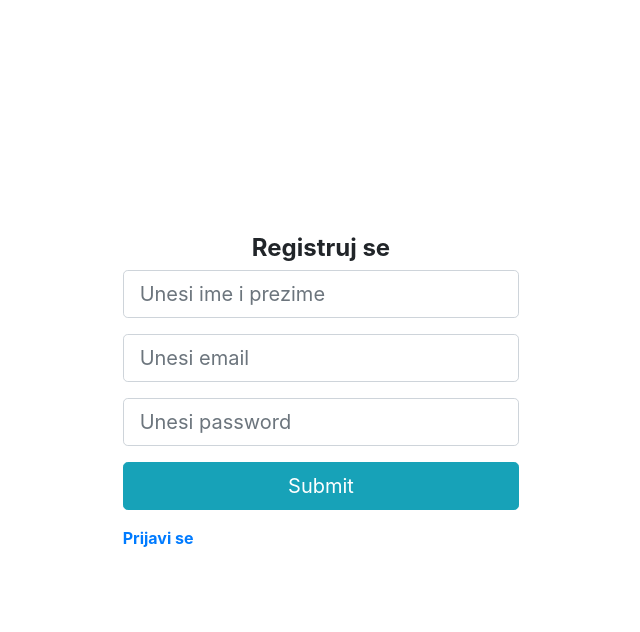
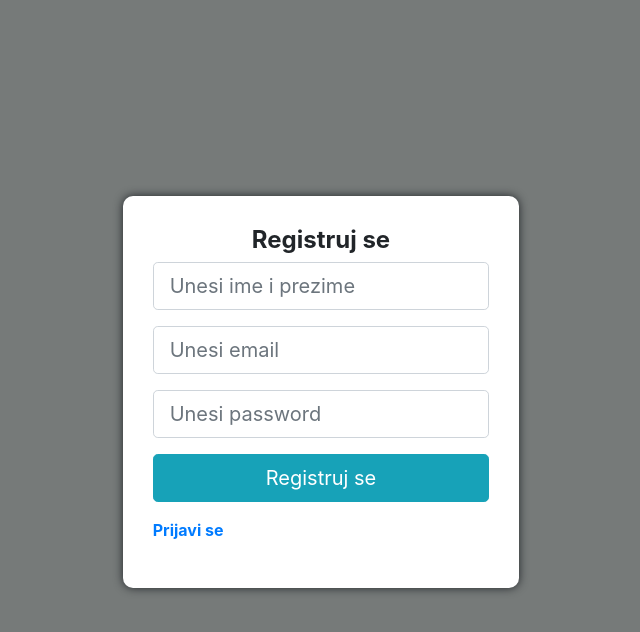
Before and after one commit to Nenad998/LMS-PHP-MVC-, a PHP site: page /register in a window 1280 px wide. Shown: the top 632 px of the page, without its empty margins (319-959 px from the left). Run offline with PHP 8.4, Linux system fonts and the light colour scheme.

Commit message:
Update register.view.php

```diff
--- a/app/views/register.view.php
+++ b/app/views/register.view.php
@@ -9,7 +9,7 @@
   <script src="https://cdnjs.cloudflare.com/ajax/libs/popper.js/1.16.0/umd/popper.min.js"></script>
   <script src="https://maxcdn.bootstrapcdn.com/bootstrap/4.5.0/js/bootstrap.min.js"></script>
 
-    <link rel="stylesheet" type="text/css" href="public/css/register.css">
+    <link rel="stylesheet" type="text/css" href="public/css/login.css">
 </head>
 <body>
 
@@ -26,7 +26,7 @@
 
 <div class="container-fluid h-100">
     <div class="row justify-content-center align-items-center h-100">
-        <div class="col col-sm-6 col-md-6 col-lg-4 col-xl-4">
+        <div class="col-12 col-sm-9 col-md-6 col-lg-6 col-xl-4">
             <form action="register_post" class="form-container" method="post">
 			 <h4 class="text-center font-weight-bold">Registruj se</h4>
                 <div class="form-group">
@@ -39,11 +39,11 @@
                     <input class="form-control form-control-lg" name="password" placeholder="Unesi password" type="password">
                 </div>
                 <div class="form-group">
-                    <button class="btn btn-info btn-lg btn-block">Submit</button>
+                    <button class="btn btn-info btn-lg btn-block">Registruj se</button>
                 </div>
 				 <div class="mt-0">
 
-		         <p class="mt-2" style="color: blue;"><a href="login"> <b>Prijavi se </b> </a></p>
+		         <p class="login_pass" style="color: blue;"><a href="login"> <b>Prijavi se </b> </a></p>
                   </div>
             </form>
         </div>
```
